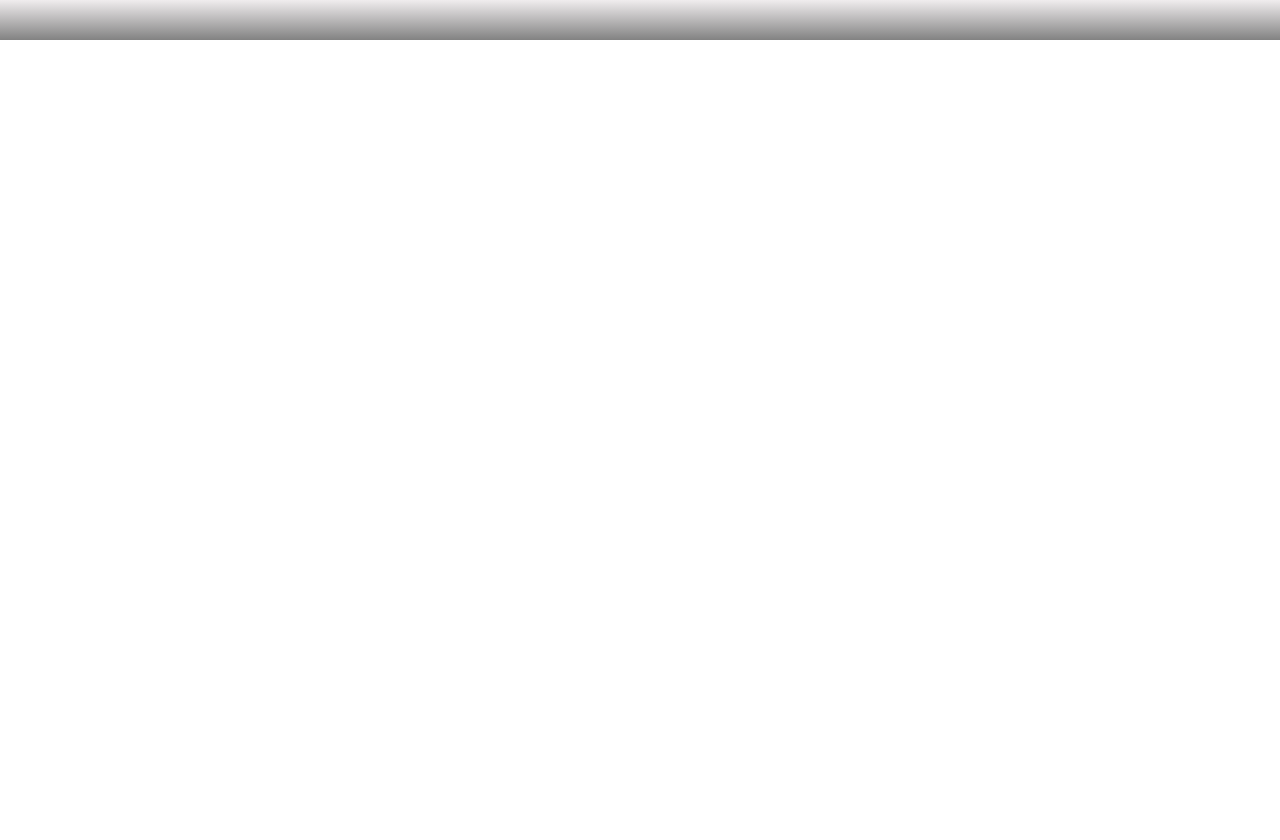
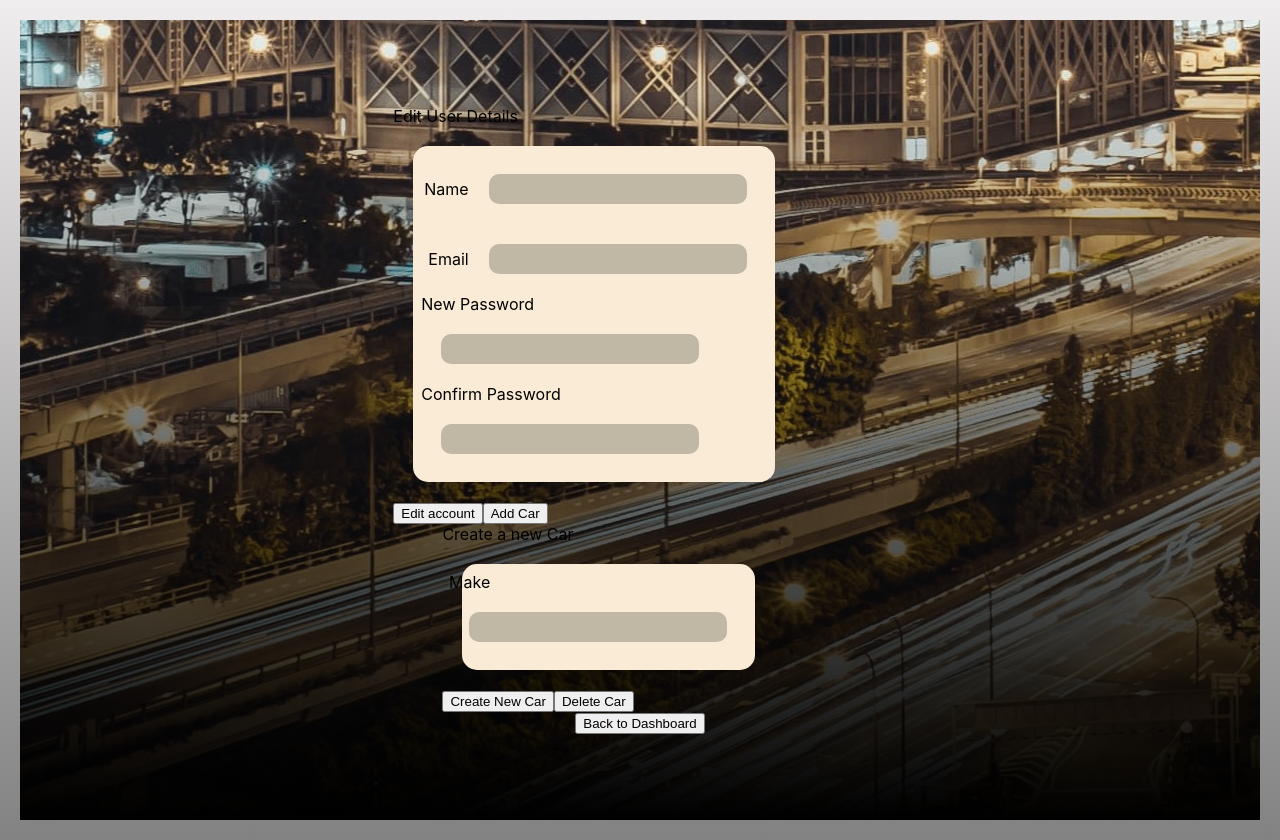
Before and after one commit to MaJaWh/ChargeUp, a React (Create React App) app: page /userAccount in a window 1280 px wide. Before the commit this address had no page. Before the commit the page ends 800 px from the top, so only its background shows below. Built offline with nearby package versions, Linux system fonts and the light colour scheme.

Commit message:
added styling to UserAccount.js

```diff
--- a/src/components/App.js
+++ b/src/components/App.js
@@ -4,6 +4,7 @@ import '../styles/App.css';
 import Dashboard from '../components/dashboard';
 import LandingPage from './LandingPage';
 import SignUp from './userAccounts/signUp.jsx';
+import UserAccount from './userAccounts/User Account/UserAccount';
 
 function App() {
   return (
@@ -13,6 +14,7 @@ function App() {
           <Route path="/landingPage" element={<LandingPage />} />
           <Route path="/signUp" element={<SignUp />} />
           <Route path="/" element={<Dashboard />} />
+          <Route path="/userAccount" element={<UserAccount />} />
         </Routes>
       </BrowserRouter>
     </div>
--- a/src/components/Header.jsx
+++ b/src/components/Header.jsx
@@ -14,6 +14,11 @@ function Header() {
         navigate('/landingPage')
     }
 
+    const handleUserAccount = (event) => {
+        event.preventDefault()
+        navigate('/userAccount')
+    }
+
 
     return(
         <div className='header__outer'>
@@ -21,7 +26,7 @@ function Header() {
                 <h2>ChargeUp</h2>
             </div>
             <div className='header__logout'>
-                <button className='header__btn'>Account</button>
+                <button onClick={handleUserAccount} className='header__btn'>Account</button>
                 <button onClick={handleClick} className="header__btn">Log Out</button>
             </div>
         </div>
--- /dev/null
+++ b/src/components/userAccounts/User Account/UserAccount.css
@@ -0,0 +1,14 @@
+@import url('https://fonts.googleapis.com/css2?family=Raleway&display=swap');
+
+.user-account__image {
+    display: flex;
+    align-items: center;
+    justify-content: center;
+    flex-direction: column;
+    background-image: linear-gradient(rgba(255, 255, 255, 0), rgb(0, 0, 0)),
+                  url("../../../images/xavier-l-_3xRXB_CF5w-unsplash\(2\).jpg");
+    background-position: center;
+    background-repeat: no-repeat;
+    height: 100vh;
+    width: 100%;
+}
--- /dev/null
+++ b/src/components/userAccounts/User Account/UserAccount.jsx
@@ -0,0 +1,90 @@
+import React, { useState } from 'react';
+import './UserAccount.css'
+
+function UserAccount() {
+
+    const [newCar, setNewCar] = useState()
+
+    const [form, setForm] = useState({
+        name: "",
+        email: "",
+        password: "",
+        passwordConfirm: "",
+    });
+
+    return(
+        <div className='user-account__outer'>
+            <div className='user-account__image'>
+            <div className='user-account__form-box'>
+            <div>Edit User Details</div>
+             <form className='form'>
+                    <div className='form-group'>
+                            <label htmlFor="name">Name</label>
+                            <input
+                            type="text"
+                            className='form-control'
+                            id='name'
+                            value={form.name}
+                            onChange={(e) => setForm({...form, name: e.target.value })}
+                            />
+                        </div>
+                        <div className='form-group'>
+                            <label htmlFor="name">Email</label>
+                            <input
+                            type="text"
+                            className='form-control'
+                            id='email'
+                            value={form.email}
+                            onChange={(e) => setForm({...form,  email: e.target.value })}
+                            />
+                        </div>
+                        <div className='form-group'>
+                            <label htmlFor="name">New Password</label>
+                            <input
+                            type="text"
+                            className='form-control'
+                            id='password'
+                            value={form.password}
+                            onChange={(e) => setForm({...form, password: e.target.value })}
+                            />
+                        </div>
+                        <div className='form-group'>
+                            <label htmlFor="name">Confirm Password</label>
+                            <input
+                            type="text"
+                            className='form-control'
+                            id='passwordConfirmation'
+                            value={form.passwordConfirm}
+                            onChange={(e) => setForm({...form,  passwordConfirm: e.target.value })}
+                            />
+                        </div>
+                    </form>
+                <button className='user-account__btn'>Edit account</button>
+                <button className='user-account__btn'>Add Car</button>
+            </div>
+            <div className='user-account__add-car'>
+                <div>Create a new Car</div>
+                <form className='form'>
+                    <div className='form-group'>
+                        <label htmlFor="name">Make</label>
+                            <input
+                            type="text"
+                            className='form-control'
+                            id='make'
+                            value={form.make}
+                            onChange={(e) => setNewCar({...form,  model: e.target.value })}
+                            />
+                    </div>
+                </form>
+                <button className='user-account__btn'>Create New Car</button>
+                <button className='user-account__btn'>Delete Car</button>
+            </div>
+            <div>
+                <button className='user-account__btn'>Back to Dashboard</button>
+            </div>
+            </div>
+        </div>
+    )
+}
+
+export default UserAccount;
--- a/src/styles/LandingPage.css
+++ b/src/styles/LandingPage.css
@@ -21,7 +21,7 @@ h1 {
     justify-content: center;
     flex-direction: column;
     background-image: linear-gradient(rgba(255, 255, 255, 0), rgb(0, 0, 0)),
-                  url(".././images/xavier-l-_3xRXB_CF5w-unsplash\(2\).jpg");
+    url(".././images/xavier-l-_3xRXB_CF5w-unsplash\(2\).jpg");
     background-position: center;
     background-repeat: no-repeat;
     height: 100vh;
@@ -44,6 +44,7 @@ h1 {
     align-items: center;
     width: 40%;
     border-radius: 10px;
+    border: 5px solid white;
 }
 
 /* .login__button-div {
```
